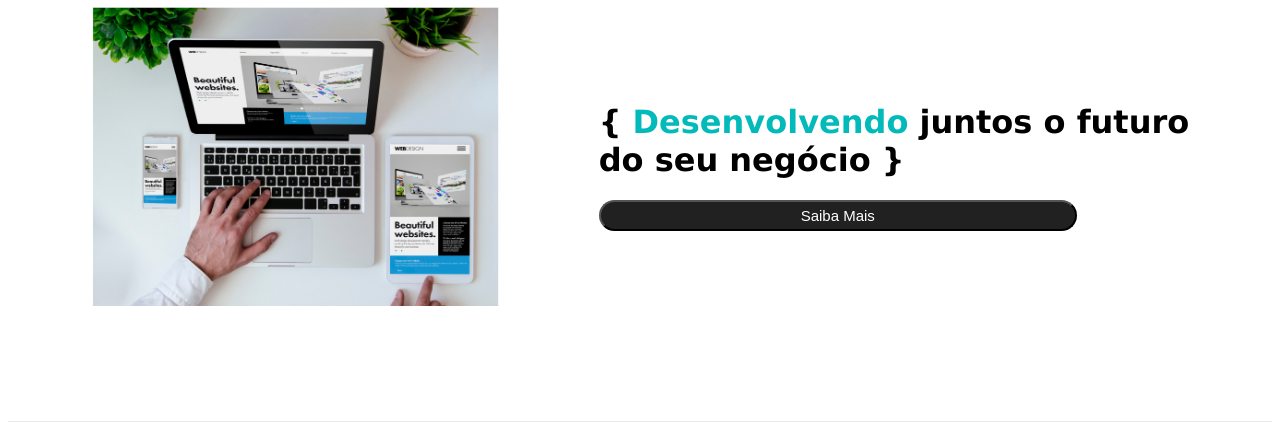
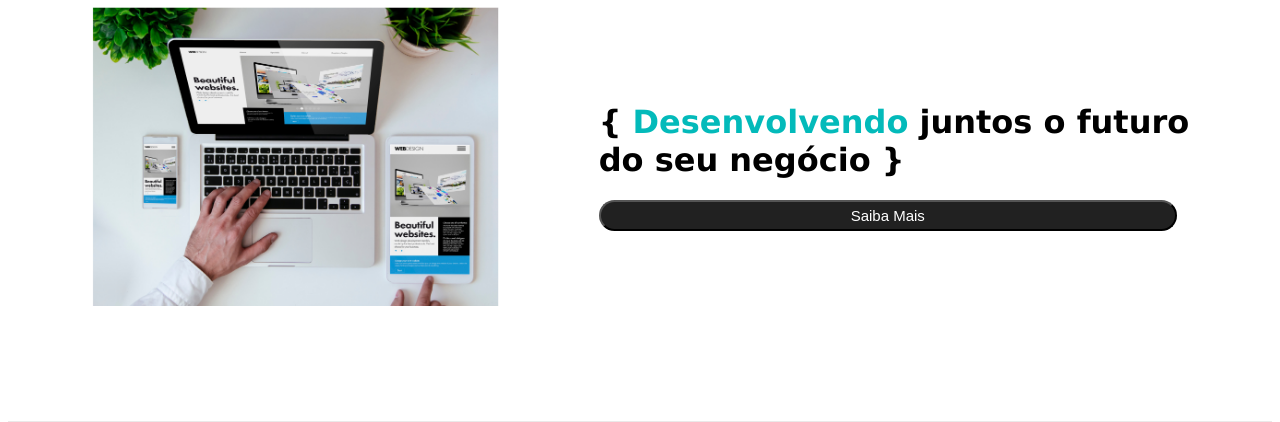
Before and after one commit to Xurgaris/xurgaris, a PHP site: page / in a window 1280 px wide. Shown: the part 182-604 px from the top of the page. Run offline with PHP 8.4, Linux system fonts and the light colour scheme.

Commit message:
Update main.css

```diff
--- a/css/main.css
+++ b/css/main.css
@@ -660,8 +660,8 @@
         background: none;
         background-color: #212121;
         color: #fff;
-        padding-left: 200px;
-        padding-right: 200px;
+        padding-left: 250px;
+        padding-right: 250px;
         padding-top: 5px;
         padding-bottom: 5px;
         font-size: 15px;
```
